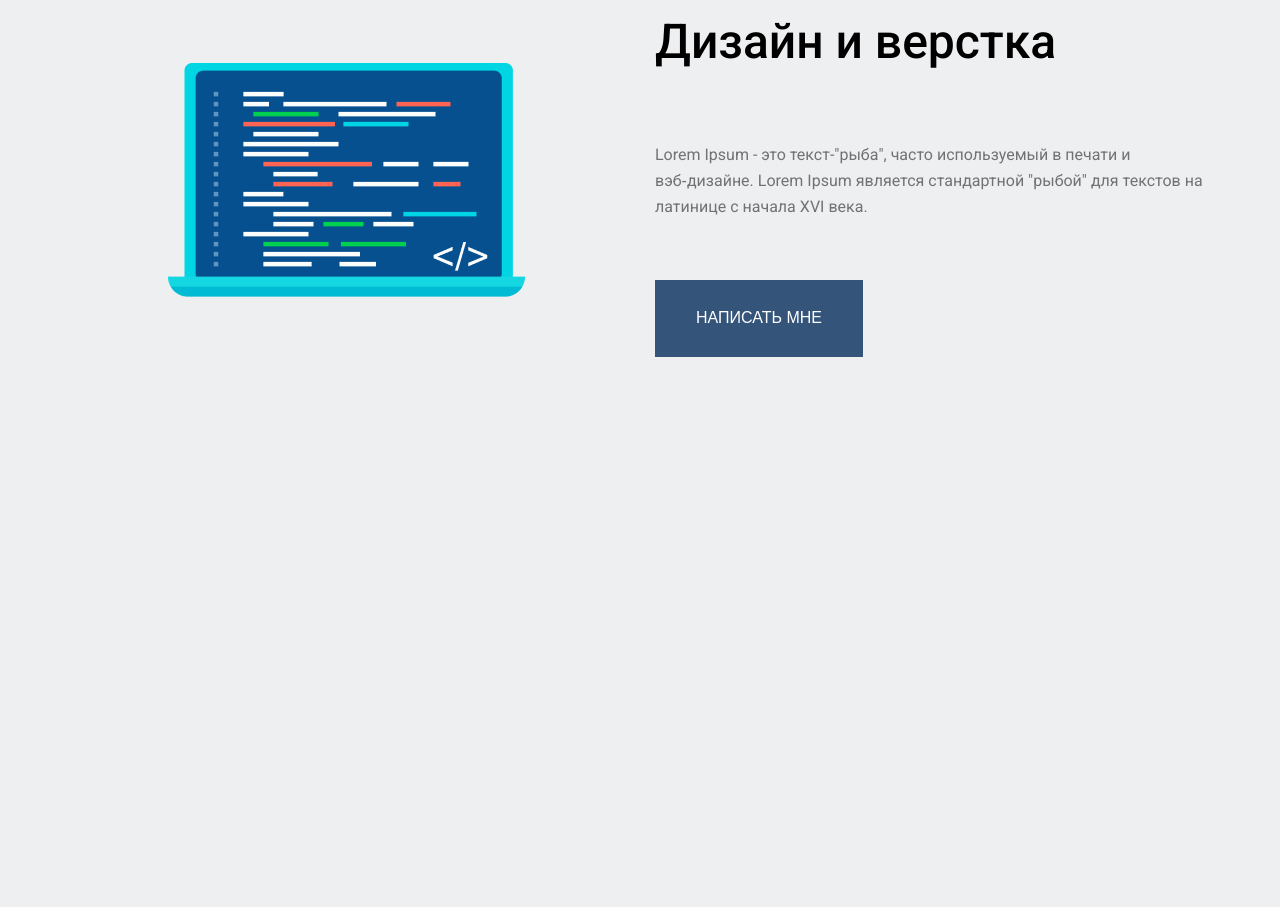
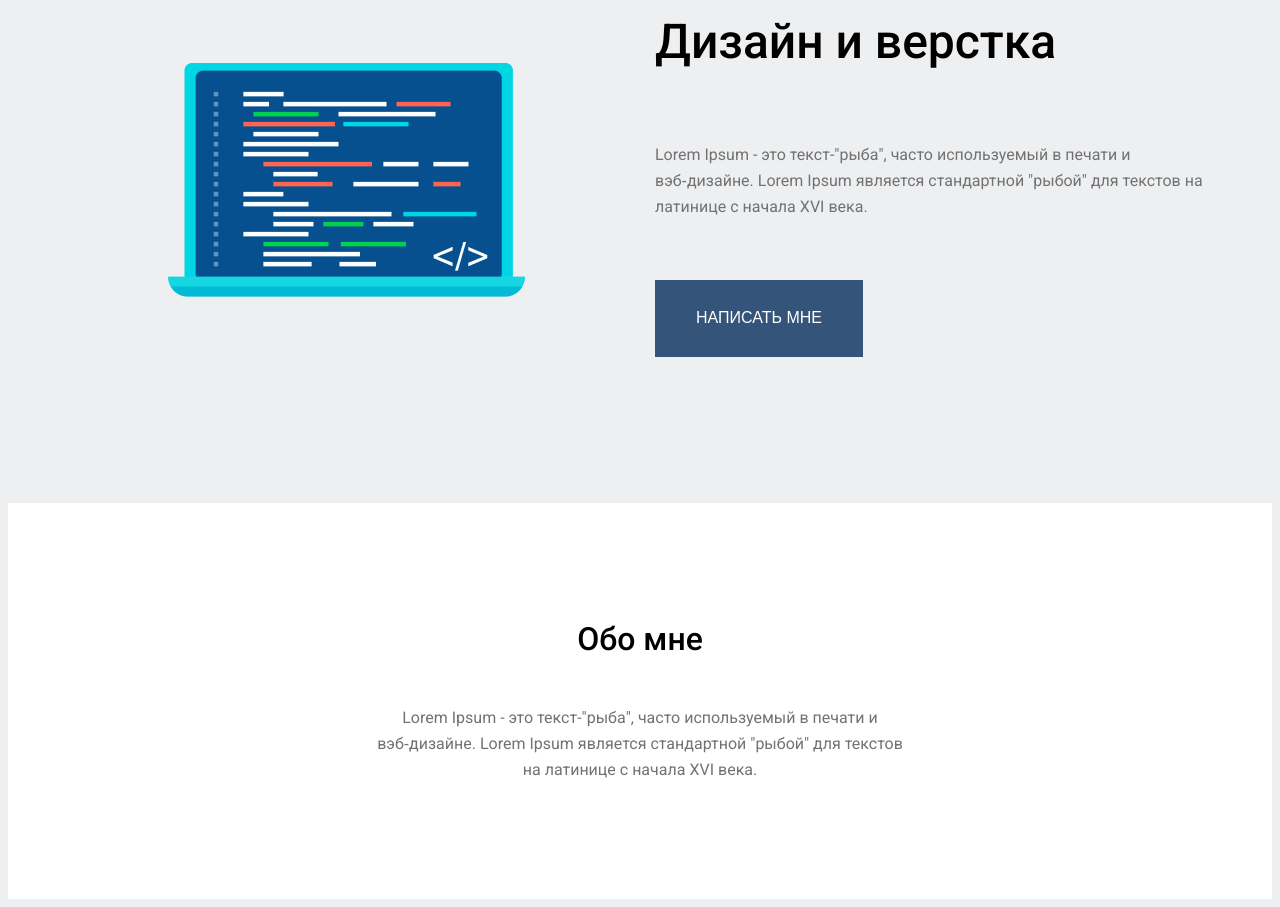
Before and after one commit to NastyaST8896/about-me, a plain HTML site: page index.html in a window 1280 px wide. Shown: the part 348-1255 px from the top of the page. Before the commit the page ends 859 px from the top, so only its background shows below. Drawn offline with Linux system fonts and the light colour scheme.

Commit message:
add about

```diff
--- a/index.html
+++ b/index.html
@@ -42,6 +42,22 @@
                 </div>
             </div>
         </section>
+
+        <section class="about">
+            <div class="container">
+                <div class="about-inner">
+                    <article class="about-inner__article article-about-inner">
+                        <h2 class="article-about-inner__title">Обо мне</h2>
+
+                        <p class="article-about-inner__text">
+                             Lorem Ipsum - это текст-"рыба", часто используемый в печати и вэб&#8209дизайне.
+                             Lorem Ipsum является стандартной "рыбой" для текстов на латинице с начала XVI века.
+                        </p>
+                    </article>
+                </div>
+
+            </div>
+        </section>
     </main>
 
 </body>
--- a/style.css
+++ b/style.css
@@ -6,6 +6,7 @@ box-sizing: border-box;
 
 body {
     font-family: "Roboto", sans-serif;
+    color: #000;
     font-weight: 400;
     font-size: 16px;
     line-height: 1.64;
@@ -86,3 +87,31 @@ body {
     color: #727272;
     margin: 0;
 }
+
+/* ABOUT */
+
+.about {
+    background-color: #fff;
+}
+
+.about-inner {
+    padding: 120px 0 100px 0;
+}
+
+.about-inner__article {
+    max-width: 540px;
+    width: 100%;
+    margin: 0 auto;
+    text-align: center;
+}
+
+.article-about-inner__title {
+    font-size: 32px;
+    font-weight: 500;
+    line-height: 1;
+    margin: 0 0 50px 0;
+}
+
+.article-about-inner__text {
+    color: #727272;
+}
```
